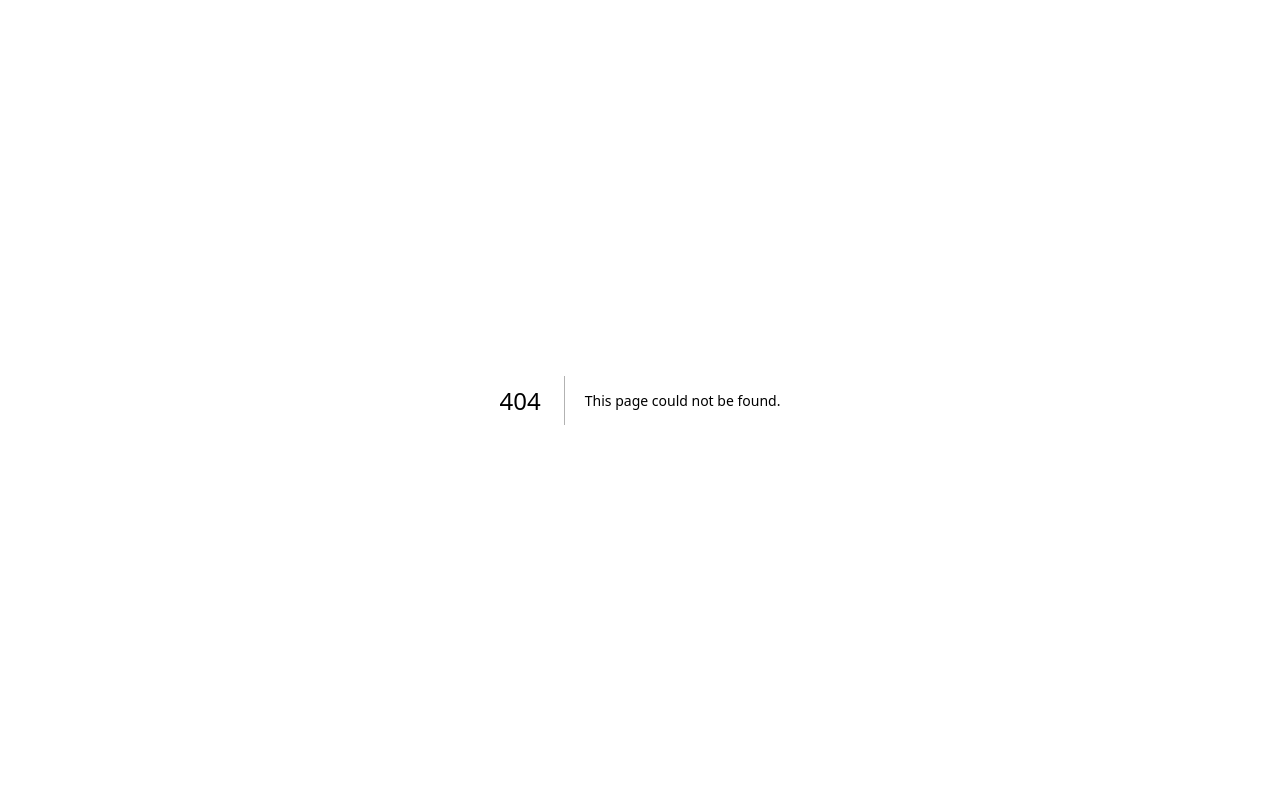
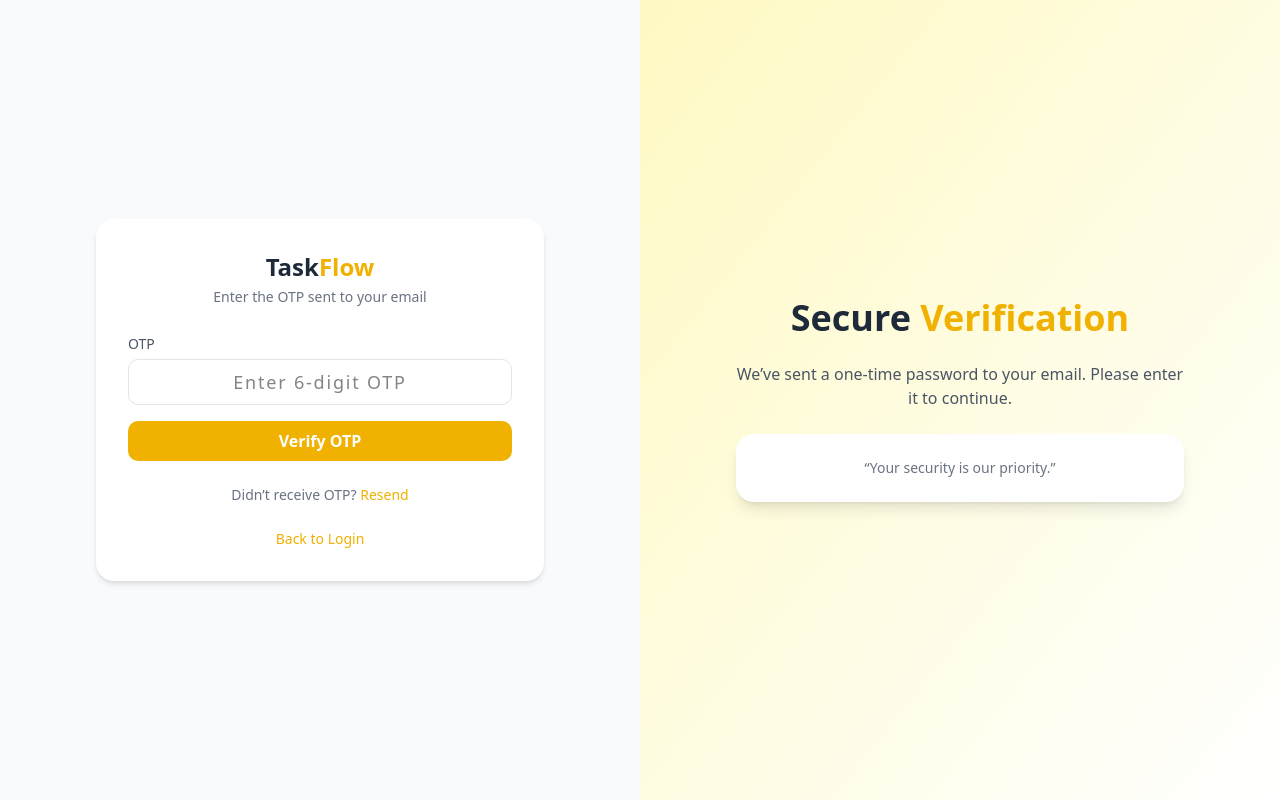
Before and after one commit to AnuroopKR/taskflo-user, a Next.js app: page /user-otp in a window 1280 px wide. Before the commit this address had no page. Built offline with nearby package versions, Linux system fonts and the light colour scheme; sample sign-in values are in the browser's storage.

Commit message:
feat: Implement register and otp

```diff
--- a/src/app/(auth)/register/page.tsx
+++ b/src/app/(auth)/register/page.tsx
@@ -3,9 +3,11 @@
 import api from "@/lib/axios";
 import { useMutation } from "@tanstack/react-query";
 import Link from "next/link";
+import { useRouter } from "next/navigation";
 import { useState } from "react";
 
 export default function CompanyRegisterPage() {
+  const router=useRouter()
   const [form, setForm] = useState({
     companyName: "",
     email: "",
@@ -18,7 +20,7 @@ export default function CompanyRegisterPage() {
     setForm({ ...form, [e.target.name]: e.target.value });
   };
 
-  const loginUser = async (data: {
+  const registerUser = async (data: {
     companyName:string;
   email: string;
   name:string;
@@ -26,20 +28,21 @@ export default function CompanyRegisterPage() {
   confirmPassword:string;
 }) => {
   const res = await api.post("/auth/", data);
+
   return res.data;
 };
 
 const mutation = useMutation({
-    mutationFn: loginUser,
+    mutationFn: registerUser,
 
     onSuccess: (data) => {
       console.log("register success", data);
 
       // ✅ store token
-      localStorage.setItem("accessToken", data.accessToken);
+      localStorage.setItem("emailToken", data.emailToken);
 
       // ✅ redirect
-    //   window.location.href = "/dashboard";
+    router.push('/user-otp')
     },
 
     onError: (error: any) => {
--- /dev/null
+++ b/src/app/(auth)/user-otp/page.tsx
@@ -0,0 +1,141 @@
+"use client";
+
+import api from "@/lib/axios";
+import { useMutation } from "@tanstack/react-query";
+import Link from "next/link";
+import { useRouter } from "next/navigation";
+import { useEffect, useState } from "react";
+
+export default function OtpPage() {
+  const [otp, setOtp] = useState("");
+  const [token, setToken] = useState("");
+    const [loading, setLoading] = useState(true);
+
+
+  const router = useRouter();
+
+   useEffect(() => {
+    const storedToken =
+      localStorage.getItem("emailToken");
+
+    if (!storedToken) {
+      router.replace("/login");
+      return;
+    }
+
+    setToken(storedToken);
+    setLoading(false);
+  }, [router]);
+
+  // const searchParams = useSearchParams();
+
+  // const email = searchParams.get("email"); // passed from login/register
+
+  const verifyOtp = async (data: { token: string; code: string }) => {
+    console.log(222,data.code)
+    const res = await api.post("/auth/verify-otp", data);
+    return res.data;
+  };
+
+  const mutation = useMutation({
+    mutationFn: verifyOtp,
+
+    onSuccess: (data) => {
+      console.log("OTP verified", data);
+
+      // store token
+      // localStorage.setItem("accessToken", data.accessToken);
+
+      router.push("/login");
+    },
+
+    onError: (error: any) => {
+      console.log("OTP failed", error.response?.data);
+    },
+  });
+
+  const handleSubmit = (e: React.FormEvent) => {
+    e.preventDefault();
+    console.log(1111,otp)
+    mutation.mutate({ token: token || "", code:otp });
+  };
+
+  return (
+    <div className="min-h-screen flex bg-gray-50">
+
+      {/* LEFT SIDE */}
+      <div className="flex w-full lg:w-1/2 items-center justify-center p-6">
+        <div className="w-full max-w-md bg-white p-8 rounded-2xl shadow-md space-y-6">
+
+          {/* Logo */}
+          <div className="text-center">
+            <h2 className="text-2xl font-bold text-gray-800">
+              Task<span className="text-yellow-500">Flow</span>
+            </h2>
+            <p className="text-sm text-gray-500 mt-1">
+              Enter the OTP sent to your email
+            </p>
+          </div>
+
+          {/* Form */}
+          <form onSubmit={handleSubmit} className="space-y-4">
+
+            <div>
+              <label className="text-sm text-gray-600">OTP</label>
+              <input
+                type="text"
+                maxLength={6}
+                placeholder="Enter 6-digit OTP"
+                value={otp}
+                onChange={(e) => setOtp(e.target.value)}
+                className="w-full mt-1 px-4 py-2 border rounded-lg text-center tracking-widest text-lg focus:outline-none focus:ring-2 focus:ring-yellow-400"
+              />
+            </div>
+
+            <button
+              type="submit"
+              className="w-full bg-yellow-500 hover:bg-yellow-600 text-white py-2 rounded-lg font-semibold transition"
+            >
+              Verify OTP
+            </button>
+          </form>
+
+          {/* Resend */}
+          <p className="text-center text-sm text-gray-500">
+            Didn’t receive OTP?{" "}
+            <span className="text-yellow-500 cursor-pointer hover:underline">
+              Resend
+            </span>
+          </p>
+
+          {/* Back */}
+          <p className="text-center text-sm text-gray-500">
+            <Link href="/login" className="text-yellow-500 hover:underline">
+              Back to Login
+            </Link>
+          </p>
+
+        </div>
+      </div>
+
+      {/* RIGHT SIDE */}
+      <div className="hidden lg:flex w-1/2 bg-gradient-to-br from-yellow-100 to-white items-center justify-center p-10">
+        <div className="max-w-md text-center space-y-6">
+          <h1 className="text-4xl font-bold text-gray-800">
+            Secure <span className="text-yellow-500">Verification</span>
+          </h1>
+          <p className="text-gray-600">
+            We’ve sent a one-time password to your email. Please enter it to continue.
+          </p>
+
+          <div className="bg-white rounded-2xl shadow-lg p-6">
+            <p className="text-sm text-gray-500">
+              “Your security is our priority.”
+            </p>
+          </div>
+        </div>
+      </div>
+
+    </div>
+  );
+}
```
